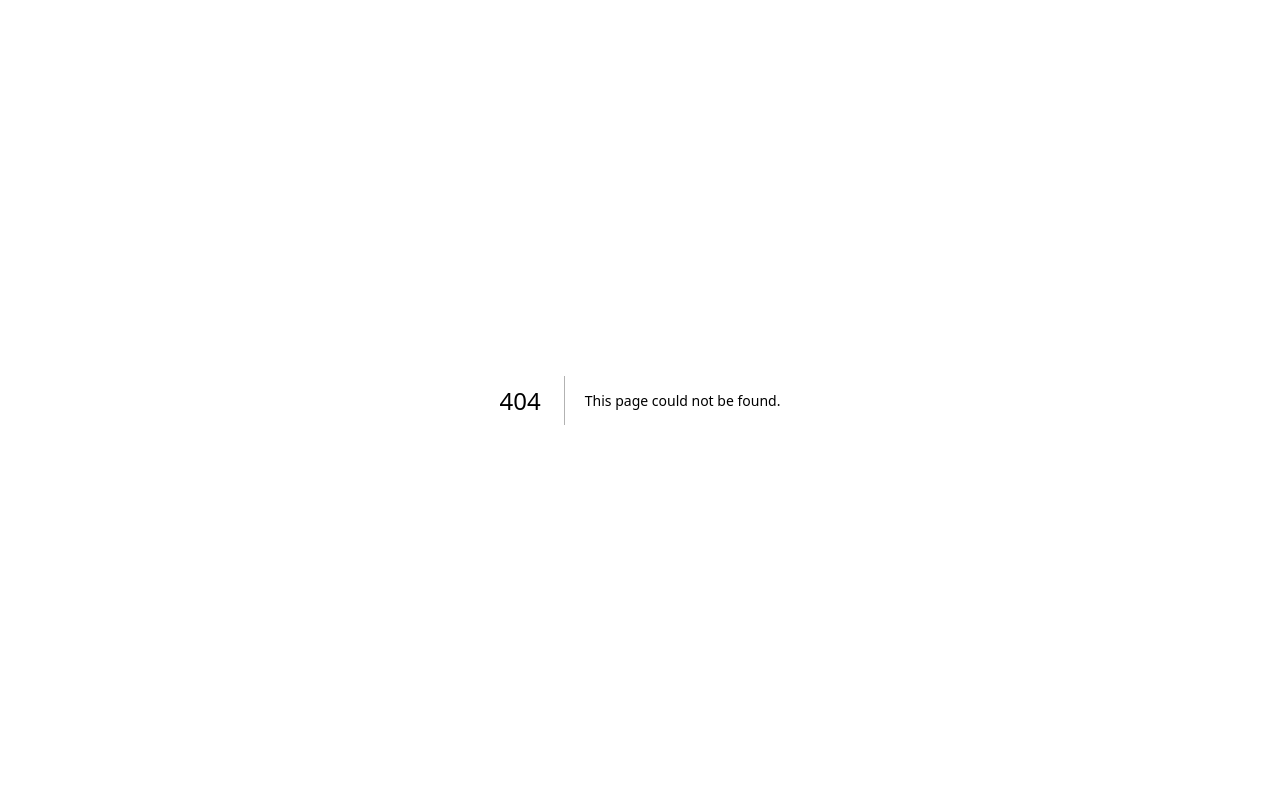
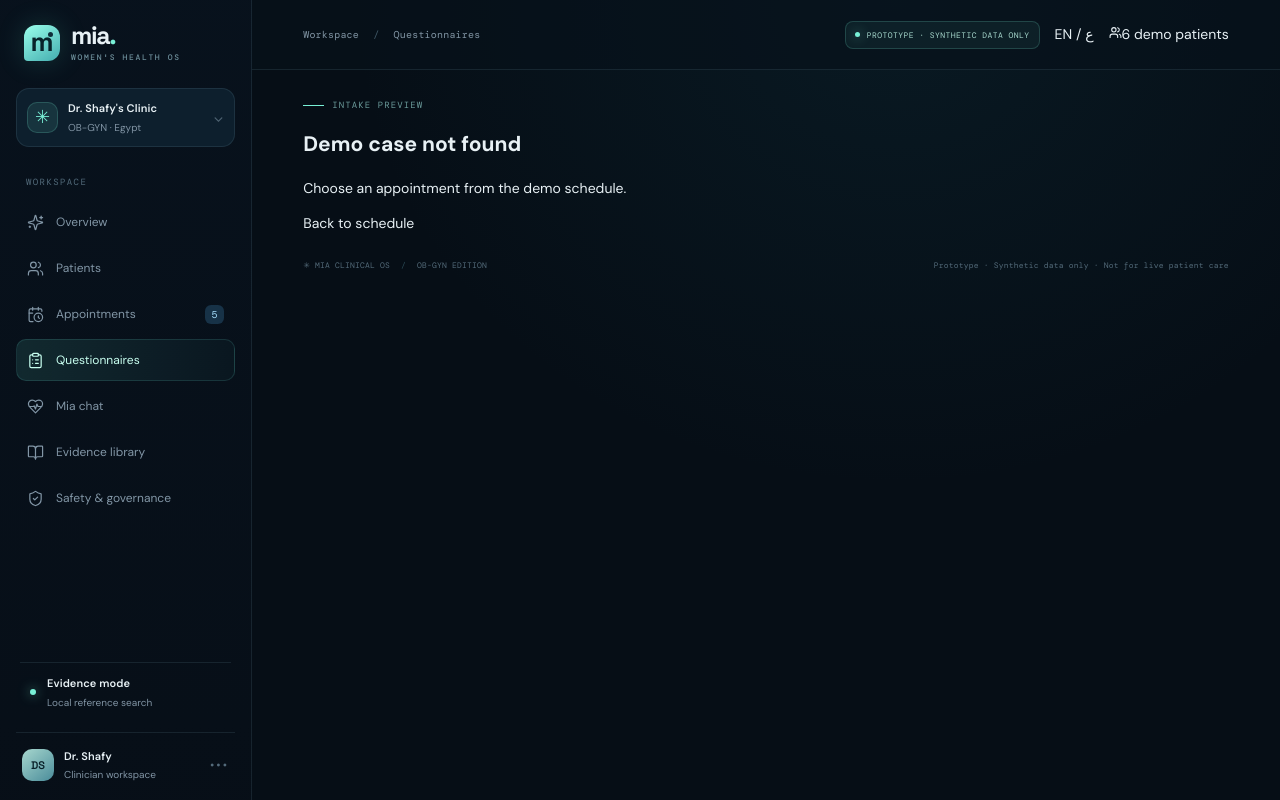
Before and after one commit to MohammedAbdelshafy/ai-front-desk, a Next.js app in the folder apps/mia-obgyn/: page /intake-demo/1 in a window 1280 px wide. Before the commit this address had no page. Built offline with nearby package versions, Linux system fonts and the light colour scheme.

Commit message:
feat: add OB-GYN page.tsx

```diff
--- /dev/null
+++ b/apps/mia-obgyn/src/app/intake-demo/[id]/page.tsx
@@ -0,0 +1,34 @@
+"use client";
+import { useMemo, useState } from "react";
+import Link from "next/link";
+import { useParams } from "next/navigation";
+import { ArrowLeft, Check, Send } from "lucide-react";
+import { AppShell, DemoWarning, Eyebrow, PageHeading, StatusPill } from "@/components/app-shell";
+import { buildAppointmentContext, getQuestionnaireTemplate } from "@/lib/demo/repositories";
+import { shouldShowQuestion, validateQuestionnaire } from "@/lib/questionnaires/engine";
+
+export default function IntakeDemoPage() {
+ const params=useParams<{id:string}>(); const context=buildAppointmentContext(params.id);
+ const template=getQuestionnaireTemplate("obgyn-general-intake");
+ const [answers,setAnswers]=useState<Record<string,string>>({});
+ const [submitted,setSubmitted]=useState(false);
+ const [message,setMessage]=useState("");
+ const validation=useMemo(()=>template?validateQuestionnaire(template,answers):{valid:false,missing:[],hiddenUnanswered:[]},[template,answers]);
+ if(!context||!template) return <AppShell active="/questionnaires"><PageHeading eyebrow="INTAKE PREVIEW" title="Demo case not found"/><p>Choose an appointment from the demo schedule.</p><Link href="/appointments">Back to schedule</Link></AppShell>;
+ return <AppShell active="/appointments"><div className="backline"><Link href={`/appointments/${context.appointment.id}`}><ArrowLeft size={14}/> Appointment</Link><span>/</span> Patient intake demo</div>
+ <PageHeading eyebrow="PATIENT-FACING PREVIEW" title="Before your visit" description={`${context.patient.demoName} · ${context.appointment.service} · Fictional example`} action={<StatusPill>Template v{template.version}</StatusPill>}/>
+ <DemoWarning>This is a preview using fictional data. Do not enter real health information. Submitting does not send or save answers to a clinic.</DemoWarning>
+ {submitted?<section className="panel success-panel"><div className="success-mark"><Check size={22}/></div><Eyebrow>DEMO SUBMISSION COMPLETE</Eyebrow><h2>Answers reviewed locally</h2><p>The prototype validated the form in browser state only. Nothing was transmitted.</p><Link className="button-primary" href={`/appointments/${context.appointment.id}`}>Return to appointment</Link></section>:<form className="form-panel intake-form" onSubmit={(e)=>{e.preventDefault();if(!validation.valid){setMessage("Please complete the required fields.");return;}setMessage("");setSubmitted(true);}}>
+ <div className="form-progress"><span>OB-GYN PRE-VISIT QUESTIONNAIRE</span><span>{template.questions.filter(q=>shouldShowQuestion(q,answers)&&answers[q.id]?.trim()).length} answered</span></div>
+ {template.questions.map((q,index)=>shouldShowQuestion(q,answers)&&<div className="question-block" key={q.id}><label htmlFor={q.id}><span className="question-index">{String(index+1).padStart(2,"0")}</span>{q.label}{q.required&&<i>Required</i>}</label>
+ {q.type==="text"?<textarea id={q.id} rows={3} value={answers[q.id]??""} required={q.required} onChange={(e)=>setAnswers(s=>({...s,[q.id]:e.target.value}))} placeholder="Your answer…"/>:
+ q.type==="yesno"||q.type==="select"?<select id={q.id} value={answers[q.id]??""} required={q.required} onChange={(e)=>setAnswers(s=>({...s,[q.id]:e.target.value}))}><option value="">Choose an answer</option>{(q.type==="yesno"?["yes","no","not sure","prefer not to answer"]:q.options??[]).map(x=><option key={x} value={x}>{x}</option>)}</select>:
+ q.type==="date"?<input id={q.id} type="date" value={answers[q.id]??""} required={q.required} onChange={(e)=>setAnswers(s=>({...s,[q.id]:e.target.value}))}/>:
+ <input id={q.id} type="number" min="0" max="45" value={answers[q.id]??""} required={q.required} onChange={(e)=>setAnswers(s=>({...s,[q.id]:e.target.value}))}/>}
+ </div>)}
+ {message&&<p role="alert" className="form-error">{message} {validation.missing.length? `Missing: ${validation.missing.join(", ")}`:""}</p>}
+ <div className="form-actions"><Link href={`/appointments/${context.appointment.id}`} className="button-quiet">Cancel</Link><button type="submit" className="button-primary"><Send size={14}/> Validate demo answers</button></div>
+ <p className="form-fineprint">If you have severe symptoms or believe it is an emergency, do not wait for a questionnaire or online response. Seek urgent local care.</p>
+ </form>}
+ </AppShell>;
+}
```
